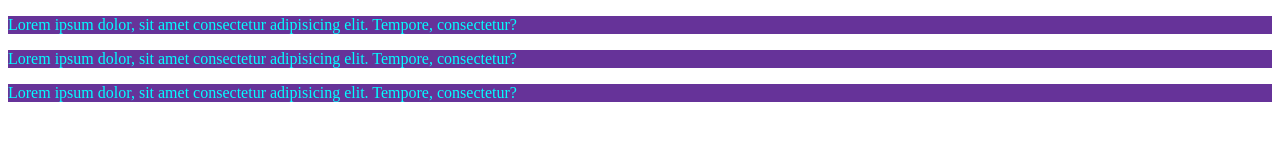
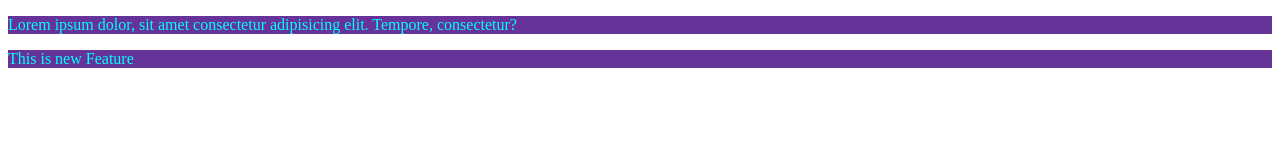
Before and after one commit to prabuddhaganvir/localrepo, a plain HTML site: page index.html in a window 1280 px wide. Drawn offline with Linux system fonts and the light colour scheme.

Commit message:
Add new Feature

```diff
--- a/index.html
+++ b/index.html
@@ -8,7 +8,6 @@
 </head>
 <body>
     <p>Lorem ipsum dolor, sit amet consectetur adipisicing elit. Tempore, consectetur?</p>
-    <p>Lorem ipsum dolor, sit amet consectetur adipisicing elit. Tempore, consectetur?</p>
-    <p>Lorem ipsum dolor, sit amet consectetur adipisicing elit. Tempore, consectetur?</p>
+    <p>This is new Feature</p>
 </body>
 </html>
```
